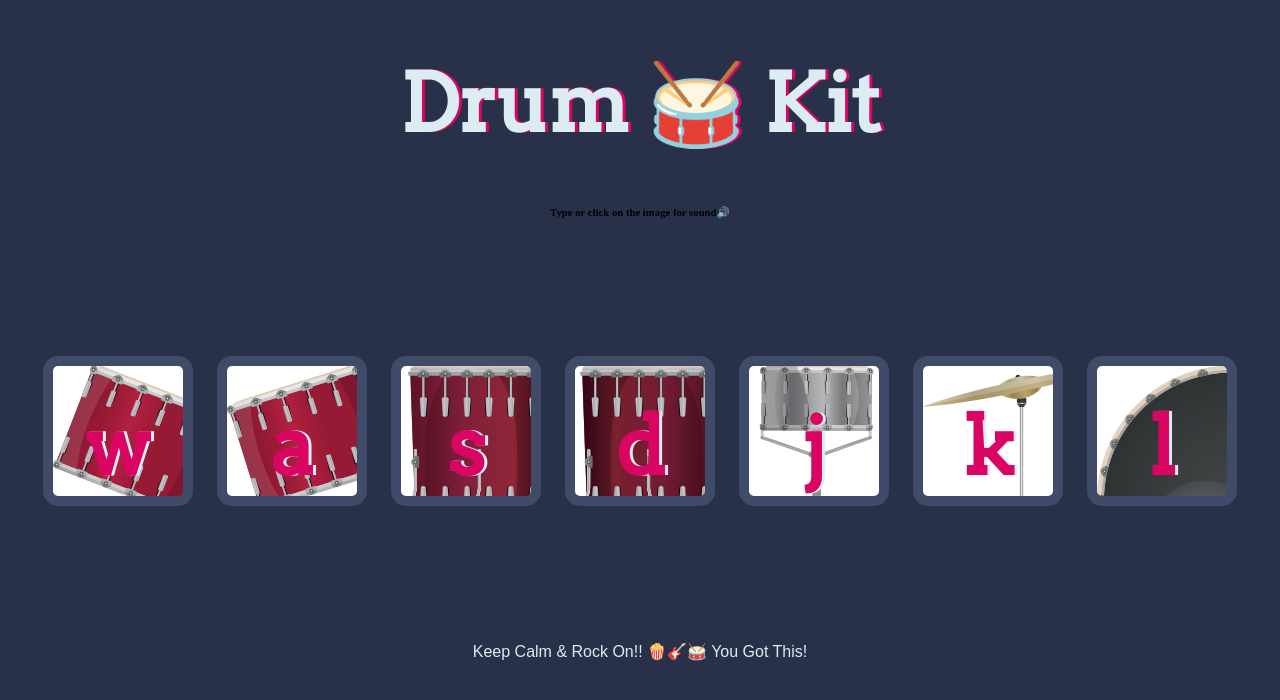
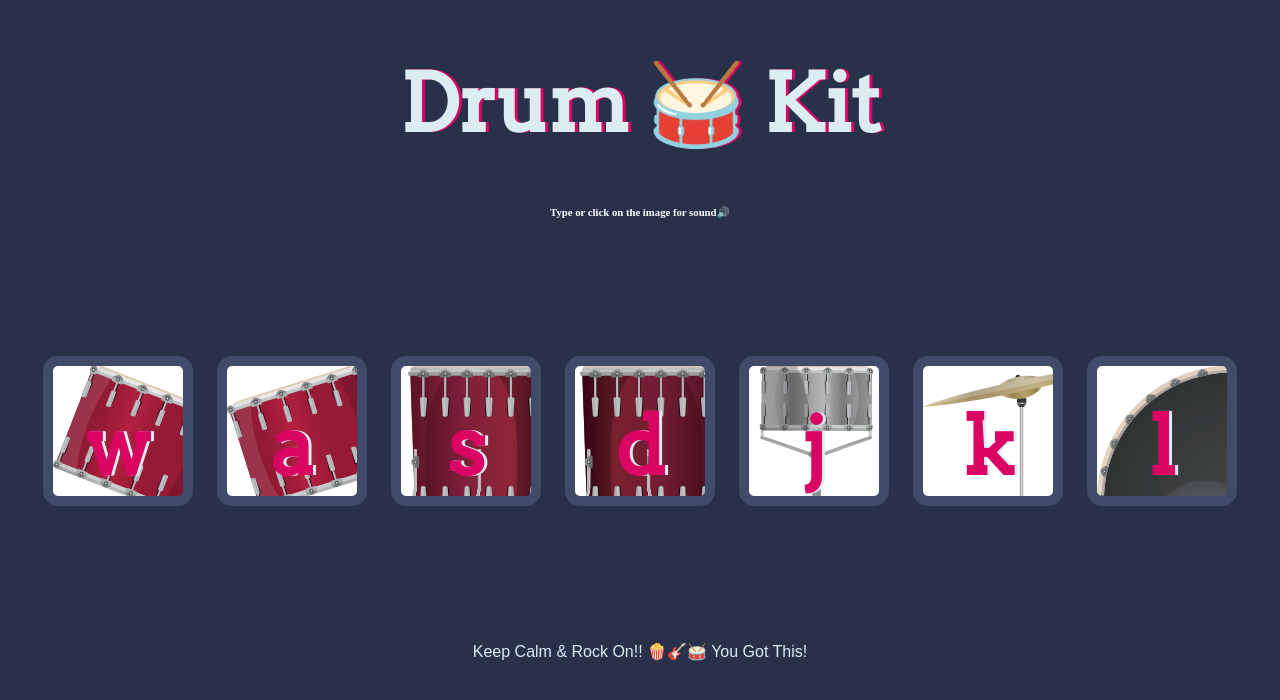
Before and after one commit to chanqoDev/Drumkit, a plain HTML site: page index.html in a window 1280 px wide. Drawn offline with Linux system fonts and the light colour scheme.

Commit message:
updating text color to #fff

```diff
--- a/index.html
+++ b/index.html
@@ -11,7 +11,7 @@
 <body>
 
   <h1 id="title">Drum 🥁 Kit</h1>
-  <h6> Type or click on the image for sound🔊</h6>
+  <h6 style="color:white"> Type or click on the image for sound🔊</h6>
   <div class="set">
     <button class="w drum">w</button>
     <button class="a drum">a</button>
```
